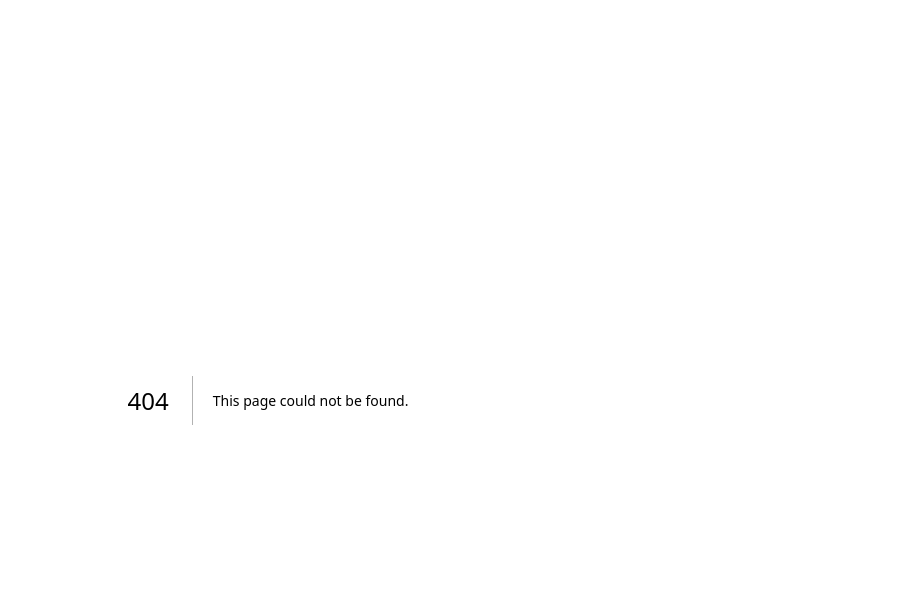
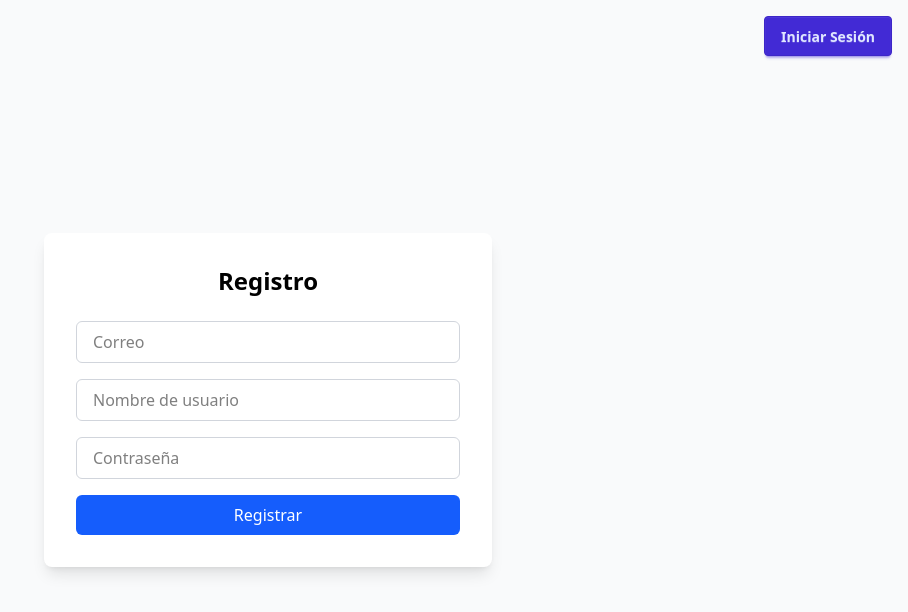
Before and after one commit to luisnisc/flowpilot, a Next.js app: page /register in a window 1280 px wide. Before the commit this address had no page. Shown: the top 612 px of the page, without its empty margins (372-1280 px from the left). Built offline with nearby package versions, Linux system fonts and the light colour scheme.

Commit message:
feat: implement user authentication with NextAuth, including MongoDB adapter and signup functionality

```diff
--- /dev/null
+++ b/lib/mongodb.ts
@@ -0,0 +1,20 @@
+import { MongoClient } from "mongodb";
+
+const uri = process.env.MONGODB_URI;
+let client: MongoClient;
+let clientPromise: Promise<MongoClient>;
+
+if (!uri) throw new Error("Define MONGODB_URI en .env");
+
+if (process.env.NODE_ENV === "development") {
+  if (!(global as any)._mongoClientPromise) {
+    client = new MongoClient(uri);
+    (global as any)._mongoClientPromise = client.connect();
+  }
+  clientPromise = (global as any)._mongoClientPromise;
+} else {
+  client = new MongoClient(uri);
+  clientPromise = client.connect();
+}
+
+export default clientPromise;
--- a/package.json
+++ b/package.json
@@ -9,6 +9,9 @@
     "lint": "next lint"
   },
   "dependencies": {
+    "@next-auth/mongodb-adapter": "^1.1.3",
+    "bcryptjs": "^3.0.2",
+    "mongodb": "^6.16.0",
     "next": "15.3.1",
     "next-auth": "^4.24.11",
     "react": "^19.0.0",
--- a/pages/api/auth/[...nextauth].js
+++ b/pages/api/auth/[...nextauth].js
@@ -1,10 +1,15 @@
 import NextAuth from "next-auth";
 import CredentialsProvider from "next-auth/providers/credentials";
+import { MongoDBAdapter } from "@next-auth/mongodb-adapter";
+import clientPromise from "../../../lib/mongodb";
+import bcrypt from "bcryptjs";
 import GoogleProvider from "next-auth/providers/google";
 import GithubProvider from "next-auth/providers/github";
 
 export default NextAuth({
   secret: process.env.NEXTAUTH_SECRET,
+  debug: process.env.NODE_ENV === "development",
+  adapter: MongoDBAdapter(clientPromise, { databaseName: "test" }),
   session: { strategy: "jwt" },
   providers: [
     CredentialsProvider({
@@ -14,16 +19,18 @@ export default NextAuth({
         password: { label: "Password", type: "password" },
       },
       async authorize(credentials) {
-        const user = await fetch("https://tu-api/login", {
-          method: "POST",
-          headers: { "Content-Type": "application/json" },
-          body: JSON.stringify(credentials),
-        }).then((res) => res.json());
-
-        if (user && user.id) {
-          return user;
-        }
-        return null;
+        const client = await clientPromise;
+        const db = client.db("test");
+        const user = await db
+          .collection("users")
+          .findOne({ email: credentials.email });
+        if (!user) return null;
+        const isValid = await bcrypt.compare(
+          credentials.password,
+          user.password
+        );
+        if (!isValid) return null;
+        return { id: user._id.toString(), name: user.name, email: user.email };
       },
     }),
     GoogleProvider({
@@ -33,6 +40,7 @@ export default NextAuth({
     GithubProvider({
       clientId: process.env.GITHUB_ID,
       clientSecret: process.env.GITHUB_SECRET,
-    })
+      allowDangerousEmailAccountLinking: true,
+    }),
   ],
 });
--- /dev/null
+++ b/pages/api/auth/signup.ts
@@ -0,0 +1,17 @@
+import clientPromise from "../../../lib/mongodb";
+import bcrypt from "bcryptjs";
+
+export default async function handler(req, res) {
+  if (req.method !== "POST") return res.status(405).end();
+  const { email, name, password } = req.body;
+  const client = await clientPromise;
+  const db = client.db("test");
+  const existing = await db.collection("users").findOne({ email });
+  if (existing) return res.status(409).json({ error: "Usuario ya existe" });
+
+  const hash = await bcrypt.hash(password, 12);
+  const result = await db
+    .collection("users")
+    .insertOne({ email, name, password: hash });
+  return res.status(201).json({ id: result.insertedId, email, name });
+}
--- a/src/app/components/DashBoard.tsx
+++ b/src/app/components/DashBoard.tsx
@@ -1,10 +1,39 @@
 "use client"
-import React from 'react'
+import { useSession, signOut } from "next-auth/react"
+import { useRouter } from "next/navigation"
+import { useEffect } from "react"
+import SideBar from "./SideBar"
 
 export default function DashBoard() {
+  const { data: session, status } = useSession()
+  const router = useRouter()
+
+  useEffect(() => {
+    if (status === "unauthenticated") {
+      router.push("/login")
+    }
+  }, [status, router])
+
+  if (status === "loading") {
+    return <div>Cargando...</div>
+  }
+
   return (
-    <div>DashBoard
-
+    <div className="relative">
+      <div className="absolute right-0 m-4">
+        <button
+          onClick={() =>
+            signOut({ callbackUrl: "http://localhost:3000/login" })
+          }
+          className="btn btn-primary"
+        >
+          Logout
+        </button>
+      </div>
+      <SideBar/>
+      <div className="flex flex-col h-screen bg-gray-200 text-black *:w-5/6 ml-[19.66667%]">
+        <h1 className="text-3xl font-bold mb-4">Bienvenido</h1>
+      </div>
     </div>
   )
 }
--- a/src/app/components/Login.tsx
+++ b/src/app/components/Login.tsx
@@ -23,11 +23,12 @@ export default function Login() {
     else router.push("/dashboard");
   };
 
+
+
   return (
     <div className="flex flex-col items-center justify-center h-screen bg-gray-200">
       <div className="flex flex-col items-center justify-center h-96 w-max pr-4 pl-4 bg-white rounded-2xl">
         <h1 className="text-3xl font-bold mb-4 text-black">Iniciar Sesión</h1>
-        {error && <p className="text-red-500">{error}</p>}
         <form
           onSubmit={handleCredentials}
           className="flex flex-col items-center"
@@ -37,15 +38,17 @@ export default function Login() {
             type="email"
             placeholder="Email"
             className="input mb-4"
+            required
           />
           <input
             name="password"
             type="password"
             placeholder="Password"
             className="input mb-4"
+            required
           />
           <button type="submit" className="btn btn-primary mb-4">
-            Login
+            Iniciar Sesión
           </button>
         </form>
         <div className="flex flex-row items-center gap-4">
--- /dev/null
+++ b/src/app/components/Register.tsx
@@ -0,0 +1,71 @@
+"use client";
+import { useState } from "react";
+import { useRouter } from "next/navigation";
+
+export default function RegisterPage() {
+  const [data, setData] = useState({ email: "", name: "", password: "" });
+  const [error, setError] = useState("");
+  const router = useRouter();
+
+  const handleSubmit = async (e) => {
+    e.preventDefault();
+    const res = await fetch("/api/auth/signup", {
+      method: "POST",
+      headers: { "Content-Type": "application/json" },
+      body: JSON.stringify(data),
+    });
+    if (res.ok) {
+      router.push("/login");
+    } else {
+      const { error } = await res.json();
+      setError(error);
+    }
+  };
+
+  return (
+    <div className="min-h-screen flex items-center justify-center bg-gray-50">
+
+      <div className="w-full max-w-md bg-white p-8 rounded-lg shadow-lg text-black
+      ">
+        <h1 className="text-2xl font-semibold text-center mb-6 ">Registro</h1>
+        {error && (
+          <p className="text-red-500 text-center mb-4">
+            {error}
+          </p>
+        )}
+        <form onSubmit={handleSubmit} className="space-y-4">
+          <input
+            className="w-full px-4 py-2 border border-gray-300 rounded-md focus:outline-none focus:ring-2 focus:ring-blue-500"
+            type="email"
+            placeholder="Correo"
+            value={data.email}
+            onChange={(e) => setData({ ...data, email: e.target.value })}
+            required
+          />
+          <input
+            className="w-full px-4 py-2 border border-gray-300 rounded-md focus:outline-none focus:ring-2 focus:ring-blue-500"
+            type="text"
+            placeholder="Nombre de usuario"
+            value={data.name}
+            onChange={(e) => setData({ ...data, name: e.target.value })}
+            required
+          />
+          <input
+            className="w-full px-4 py-2 border border-gray-300 rounded-md focus:outline-none focus:ring-2 focus:ring-blue-500"
+            type="password"
+            placeholder="Contraseña"
+            value={data.password}
+            onChange={(e) => setData({ ...data, password: e.target.value })}
+            required
+          />
+          <button
+            type="submit"
+            className="w-full py-2 bg-blue-600 hover:bg-blue-700 text-white font-medium rounded-md transition-colors"
+          >
+            Registrar
+          </button>
+        </form>
+      </div>
+    </div>
+  );
+}
--- /dev/null
+++ b/src/app/components/SideBar.tsx
@@ -0,0 +1,40 @@
+import React from 'react'
+import Image from 'next/image'
+import Link from 'next/link'
+
+export default function SideBar() {
+  return (
+    <div
+      id="sidebar"
+      className="fixed left-0 top-0 w-1/6 h-screen bg-gray-800 text-white flex flex-col items-center py-8"
+    >
+      <Image
+        src="/logoFlowPilot.png"
+        alt="logoFlowPilot"
+        width={250}
+        height={250}
+        className="mt-[-5em]"
+      />
+
+      <nav className="w-full">
+        <ul className="flex flex-col space-y-4">
+          <li>
+            <Link href="/projects" className="block w-full text-center py-2 hover:bg-gray-700 rounded">
+                Proyectos
+            </Link>
+          </li>
+          <li>
+            <Link href="/teams" className="block w-full text-center py-2 hover:bg-gray-700 rounded">
+                Equipos
+            </Link>
+          </li>
+          <li>
+            <Link href="/tasks" className="block w-full text-center py-2 hover:bg-gray-700 rounded">
+                Tareas
+            </Link>
+          </li>
+        </ul>
+      </nav>
+    </div>
+  )
+}
--- a/src/app/layout.tsx
+++ b/src/app/layout.tsx
@@ -24,7 +24,7 @@ export default function RootLayout({
   return (
     <html lang="en">
       <body
-        className={`${geistSans.variable} ${geistMono.variable} antialiased bg-gray-300`}
+        className={`${geistSans.variable} ${geistMono.variable} antialiased bg-gray-200`}
       >
         <Providers>{children}</Providers>
       </body>
--- a/src/app/login/page.tsx
+++ b/src/app/login/page.tsx
@@ -3,6 +3,9 @@ import Login from "../components/Login"
 
 export default function LoginPage() {
   return (
+    <>
+    <a href="/register"><button className='btn btn-primary absolute right-0 m-4'>Registrate</button></a>
     <Login/>
+    </>
   )
 }
--- /dev/null
+++ b/src/app/register/page.tsx
@@ -0,0 +1,11 @@
+import React from 'react'
+import Register from "../components/Register"
+
+export default function RegisterPage() {
+  return (
+    <>
+    <a href="/login"><button className="btn btn-primary absolute right-0 m-4">Iniciar Sesión</button></a>
+    <Register/>
+    </>
+  )
+}
```
Also changed, not shown: public/logoFlowPilot.png (added), 1 other file (tests, documents, lock files or other folders).
